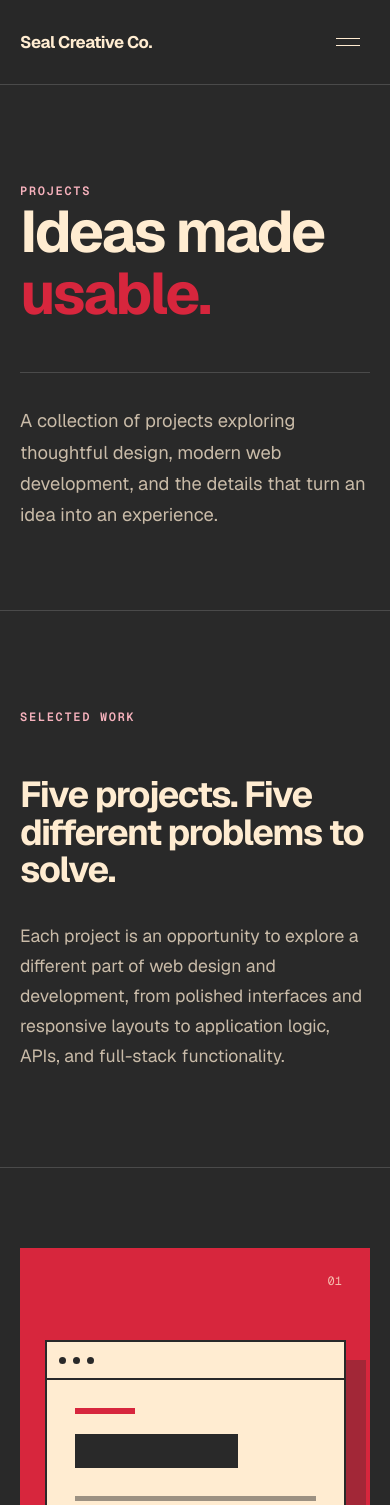
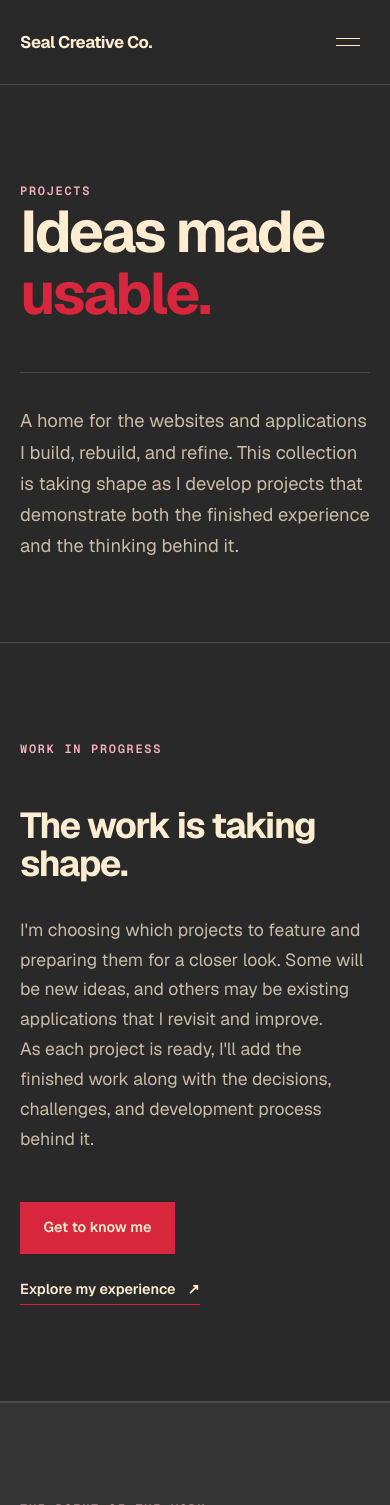
Before and after one commit to SealsCreative/sealcreativeco-site, a Next.js app: page /projects in a window 390 px wide. Shown: the top 1505 px of the page. Built offline with nearby package versions, Linux system fonts and the light colour scheme.

Commit message:
simplified projects page for v01 release

```diff
--- a/app/globals.css
+++ b/app/globals.css
@@ -2674,3 +2674,26 @@ select {
   opacity: 0.65;
   cursor: wait;
 }
+
+
+.projects-coming-soon-actions {
+  display: flex;
+  align-items: center;
+  flex-wrap: wrap;
+  gap: 2rem;
+  margin-top: 3rem;
+}
+
+.projects-coming-soon-actions .projects-link {
+  display: inline-flex;
+  align-items: center;
+  gap: 0.75rem;
+}
+
+@media (max-width: 480px) {
+  .projects-coming-soon-actions {
+    align-items: flex-start;
+    flex-direction: column;
+    gap: 1.5rem;
+  }
+}
--- a/app/projects/page.tsx
+++ b/app/projects/page.tsx
@@ -1,52 +1,5 @@
+
 import Link from "next/link";
-
-const projects = [
-  {
-    number: "01",
-    title: "Creator Platform",
-    category: "Front-End Development",
-    description:
-      "A polished platform concept built for creators to showcase content, connect with their audience, and organize their online presence.",
-    technologies: ["React", "TypeScript", "Responsive UI"],
-    className: "projects-card-red",
-  },
-  {
-    number: "02",
-    title: "Studio Booking",
-    category: "Application Development",
-    description:
-      "A scheduling experience designed to make browsing services, choosing availability, and managing bookings straightforward.",
-    technologies: ["Next.js", "Forms", "UX Design"],
-    className: "projects-card-teal",
-  },
-  {
-    number: "03",
-    title: "Local Events",
-    category: "Full-Stack Development",
-    description:
-      "An event-discovery application focused on helping users find interesting things happening around them without unnecessary clutter.",
-    technologies: ["REST API", "Node.js", "Database"],
-    className: "projects-card-pink",
-  },
-  {
-    number: "04",
-    title: "Small Business Website",
-    category: "Web Design + Development",
-    description:
-      "A complete small-business website concept balancing strong branding, clear information, responsive design, and useful calls to action.",
-    technologies: ["Next.js", "Responsive Design", "SEO"],
-    className: "projects-card-cream",
-  },
-  {
-    number: "05",
-    title: "Productivity Dashboard",
-    category: "Interactive Web Application",
-    description:
-      "A personal dashboard for organizing tasks, priorities, and useful information through a clean interface built around everyday usability.",
-    technologies: ["React", "Application State", "Data UI"],
-    className: "projects-card-charcoal",
-  },
-];
 
 export default function Projects() {
   return (
@@ -64,8 +17,10 @@ export default function Projects() {
 
           <div className="projects-hero-copy">
             <p>
-              A collection of projects exploring thoughtful design, modern web
-              development, and the details that turn an idea into an experience.
+              A home for the websites and applications I build, rebuild, and
+              refine. This collection is taking shape as I develop projects
+              that demonstrate both the finished experience and the thinking
+              behind it.
             </p>
           </div>
         </div>
@@ -73,72 +28,37 @@ export default function Projects() {
 
       <section className="projects-intro">
         <div className="section-inner projects-intro-grid">
-          <p className="section-label">Selected work</p>
+          <p className="section-label">Work in progress</p>
 
           <div>
-            <h2>Five projects. Five different problems to solve.</h2>
+            <h2>
+              The work is
+              <span> taking shape.</span>
+            </h2>
 
             <p>
-              Each project is an opportunity to explore a different part of web
-              design and development, from polished interfaces and responsive
-              layouts to application logic, APIs, and full-stack functionality.
+              I&apos;m choosing which projects to feature and preparing them
+              for a closer look. Some will be new ideas, and others may be
+              existing applications that I revisit and improve.
             </p>
+
+            <p>
+              As each project is ready, I&apos;ll add the finished work along
+              with the decisions, challenges, and development process behind
+              it.
+            </p>
+
+            <div className="projects-coming-soon-actions">
+              <Link href="/about" className="button button-primary">
+                Get to know me
+              </Link>
+
+              <Link href="/resume" className="projects-link">
+                Explore my experience
+                <span aria-hidden="true">↗</span>
+              </Link>
+            </div>
           </div>
-        </div>
-      </section>
-
-      <section className="projects-list">
-        <div className="section-inner">
-          {projects.map((project) => (
-            <article className="projects-item" key={project.number}>
-              <div className={`projects-visual ${project.className}`}>
-                <span className="projects-number">{project.number}</span>
-
-                <div className="projects-visual-frame">
-                  <div className="projects-frame-top">
-                    <span></span>
-                    <span></span>
-                    <span></span>
-                  </div>
-
-                  <div className="projects-frame-body">
-                    <div className="projects-frame-label"></div>
-                    <div className="projects-frame-title"></div>
-                    <div className="projects-frame-line"></div>
-                    <div className="projects-frame-line projects-frame-line-short"></div>
-
-                    <div className="projects-frame-grid">
-                      <div></div>
-                      <div></div>
-                      <div></div>
-                    </div>
-                  </div>
-                </div>
-              </div>
-
-              <div className="projects-content">
-                <div className="projects-meta">
-                  <span>{project.number}</span>
-                  <p>{project.category}</p>
-                </div>
-
-                <h2>{project.title}</h2>
-
-                <p className="projects-description">{project.description}</p>
-
-                <div className="projects-technologies">
-                  {project.technologies.map((technology) => (
-                    <span key={technology}>{technology}</span>
-                  ))}
-                </div>
-
-                <Link href="#" className="projects-link">
-                  View case study
-                  <span aria-hidden="true">↗</span>
-                </Link>
-              </div>
-            </article>
-          ))}
         </div>
       </section>
 
```
